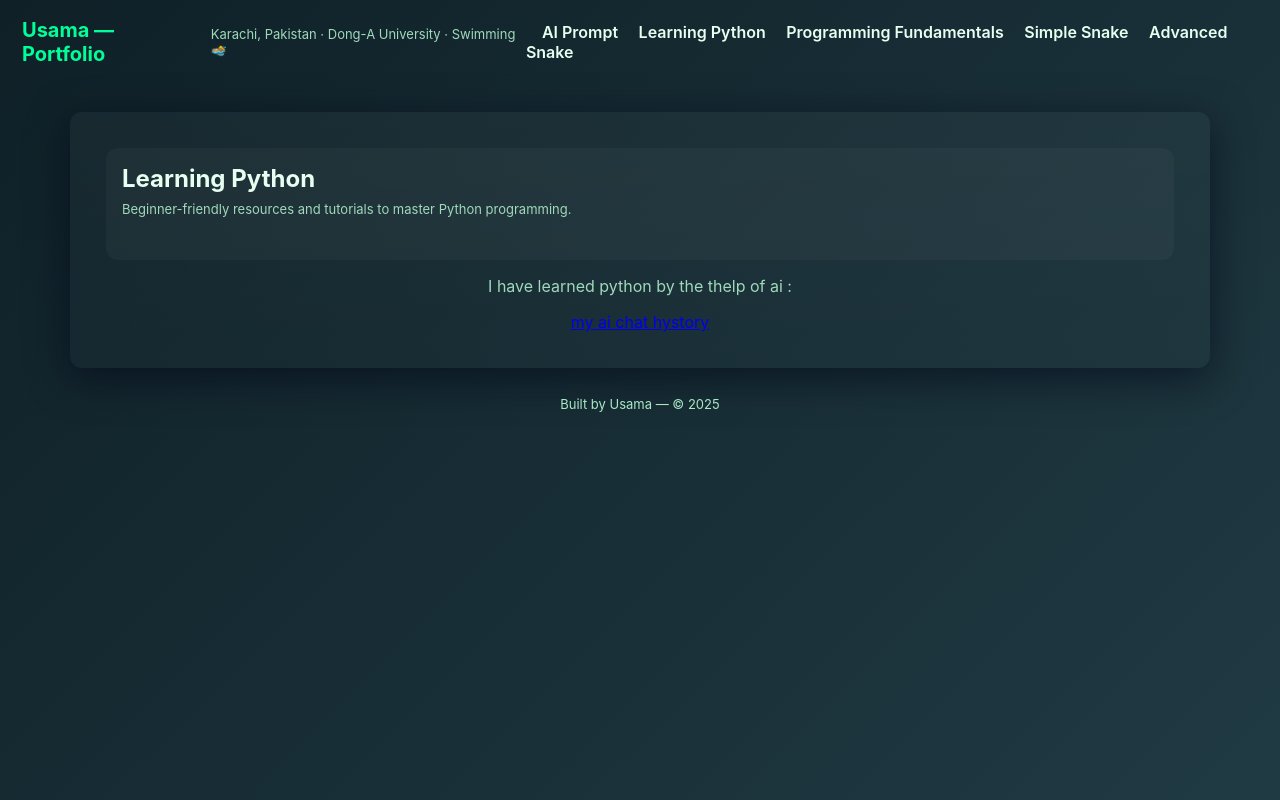
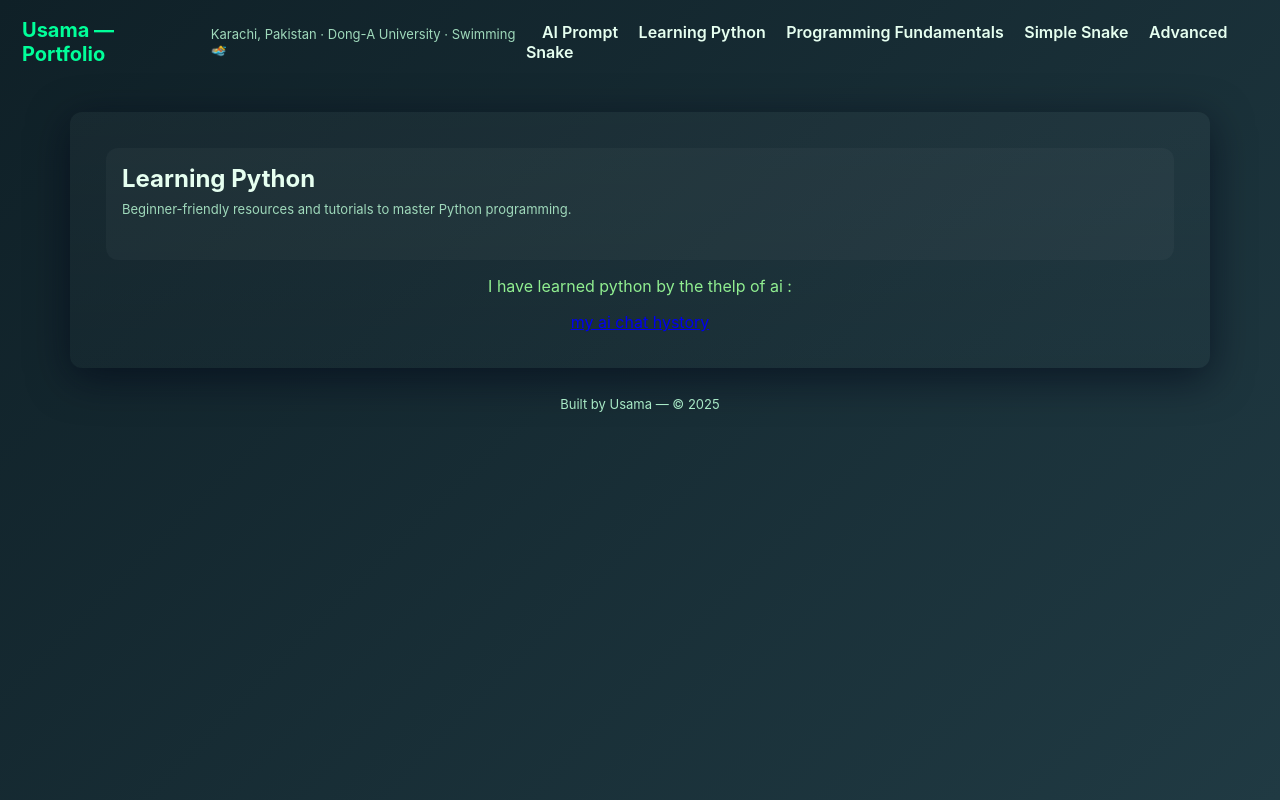
Before and after one commit to usamashafqat6675-blip/Usama, a plain HTML site: page index.html in a window 1280 px wide. Both pictures are taken after a click on the link "Learning Python". Drawn offline with Linux system fonts and the light colour scheme.

Commit message:
Update index.html

```diff
--- a/index.html
+++ b/index.html
@@ -72,7 +72,7 @@
       <p class="small-muted" style="margin:0">Beginner-friendly resources and tutorials to master Python programming.</p>
     </div>
   </div>
-  <div style="margin-top:14px; text-align:center; color:#9fd9bb;">
+  <div style="margin-top:14px; text-align:center; color:#90EE90;">
     <p>I have learned python by the thelp of ai :</p>
     <a href="https://chatgpt.com/share/68fcc892-5fb0-800a-9439-bb0ffb750d5d">
  my ai chat hystory
```
